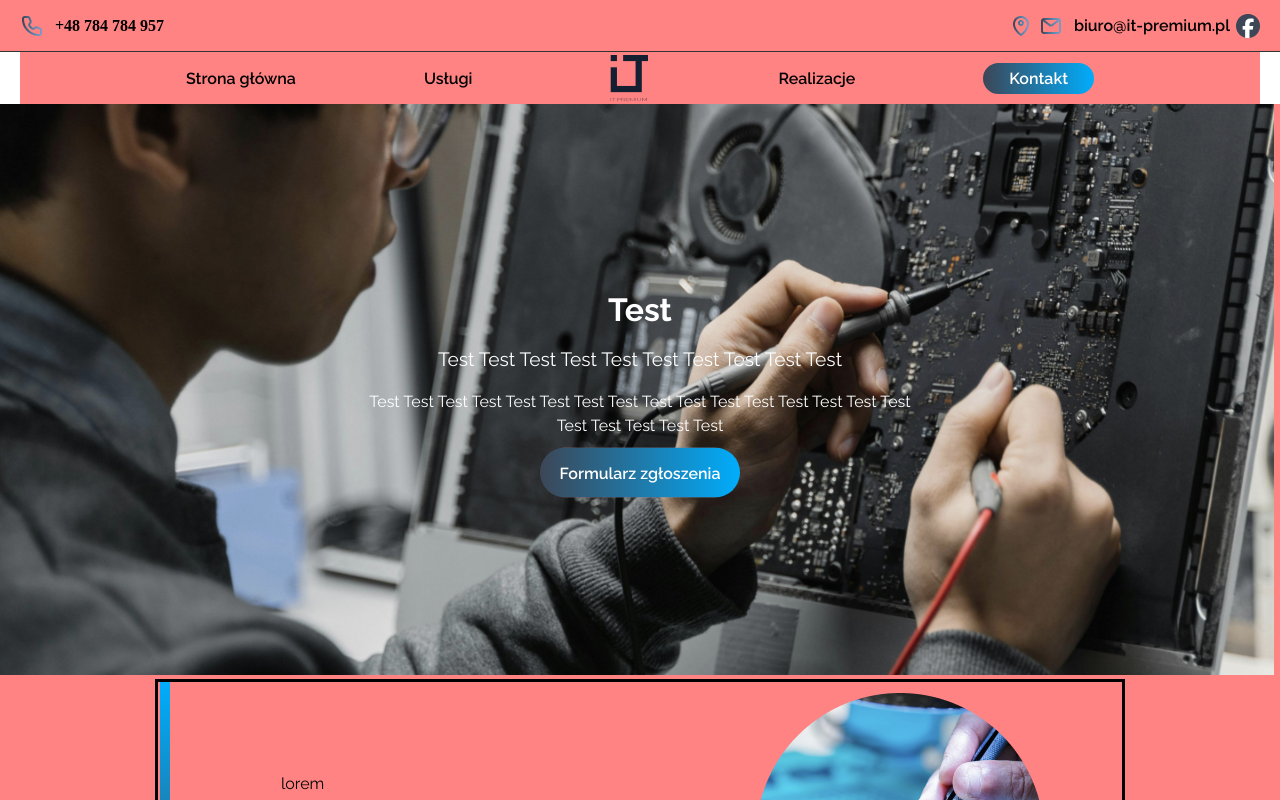
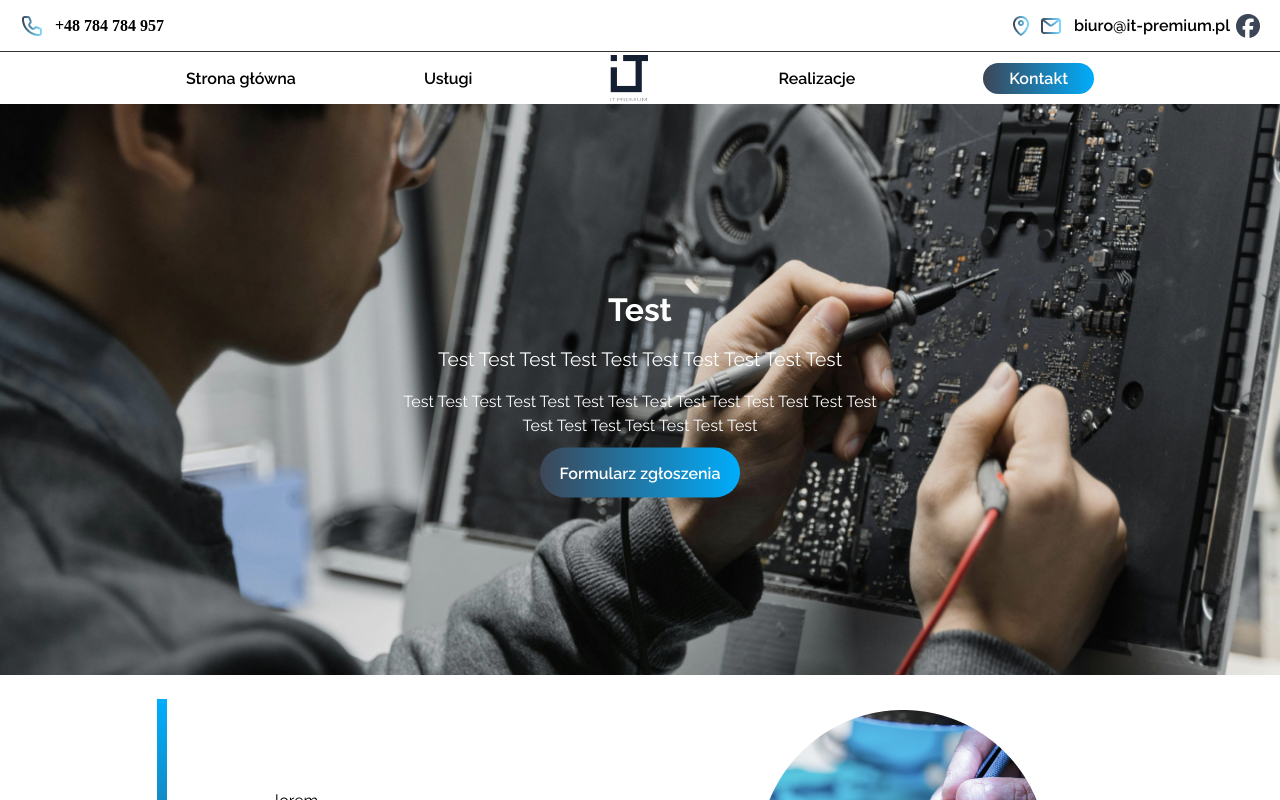
Before and after one commit to dominiksamelak/it_premium, a React (Vite) app: page / in a window 1280 px wide. Built offline with nearby package versions, Linux system fonts and the light colour scheme.

Commit message:
CSS changes

```diff
--- a/src/components/Navbar.jsx
+++ b/src/components/Navbar.jsx
@@ -36,7 +36,7 @@ export default function Navbar() {
       <ul className="navbar-links">
         <CustomLink to="/home">Strona główna</CustomLink>
         <CustomLink to="/services">Usługi</CustomLink>
-        <img src={logo} alt="logo" />
+        <img src={logo} alt="logo" className="logo"/>
         <CustomLink to="/realizations">Realizacje</CustomLink>
         <CustomLink to="/contact" className="kontakt-link">Kontakt</CustomLink>
       </ul>
--- a/src/components/styles/home.css
+++ b/src/components/styles/home.css
@@ -81,6 +81,7 @@
   align-items: center;
   max-width: 970px; /* Limit maximum width for smaller screens */
   margin: 0 auto; /* Center the div */
+
 }
 
 .description-one, .description-two {
@@ -88,12 +89,13 @@
   flex: row;
   align-items: center;
   justify-content: space-between;
-  border: solid;
+  /* border: solid; */
   width: 100%;
   margin: 0;
   padding-left: 2px;
   padding-right: 2px;
   gap: 0;
+  padding-top: 20px;
 }
 
 .color-updown {
@@ -143,5 +145,5 @@
 }
 
 .google-reviews .slick-dots {
-  display: none;
+  display: none !important;
 }
--- a/src/components/styles/navbar.css
+++ b/src/components/styles/navbar.css
@@ -55,7 +55,7 @@
   color: white;
 }
 
-.navbar-links img {
+.logo {
   margin-left: 64px;
   margin-right: 76px;
 }
--- a/src/index.css
+++ b/src/index.css
@@ -5,7 +5,7 @@ html, body {
 }
 
 * {
-  background-color: rgb(255, 131, 131);
+  /* background-color: rgb(255, 131, 131); */
   font-family: "Raleway", serif;
   box-sizing: border-box;
   margin: 0;
```
